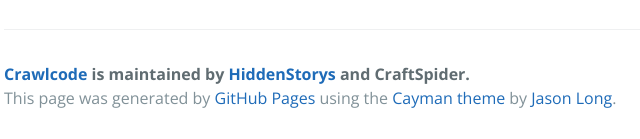
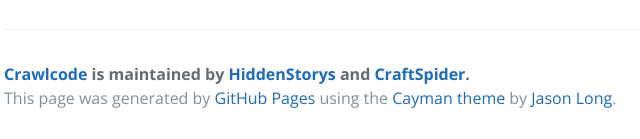
Before and after one commit to hiddonicus/CrawlCode, a plain HTML site: page index.html in a window 1280 px wide. Shown: the part 894-1033 px from the top of the page, 220-860 px from the left. Drawn offline with nearby package versions, Linux system fonts and the light colour scheme.

Commit message:
Added link

```diff
--- a/index.html
+++ b/index.html
@@ -36,7 +36,7 @@
 </blockquote>
 
       <footer class="site-footer">
-        <span class="site-footer-owner"><a href="https://github.com/HiddenStorys/CrawlCode">Crawlcode</a> is maintained by <a href="https://github.com/HiddenStorys">HiddenStorys</a> and CraftSpider.</span>
+        <span class="site-footer-owner"><a href="https://github.com/HiddenStorys/CrawlCode">Crawlcode</a> is maintained by <a href="https://github.com/HiddenStorys">HiddenStorys</a> and <a href="https://github.com/CraftSpider">CraftSpider</a>.</span>
 
         <span class="site-footer-credits">This page was generated by <a href="https://pages.github.com">GitHub Pages</a> using the <a href="https://github.com/jasonlong/cayman-theme">Cayman theme</a> by <a href="https://twitter.com/jasonlong">Jason Long</a>.</span>
       </footer>
```
